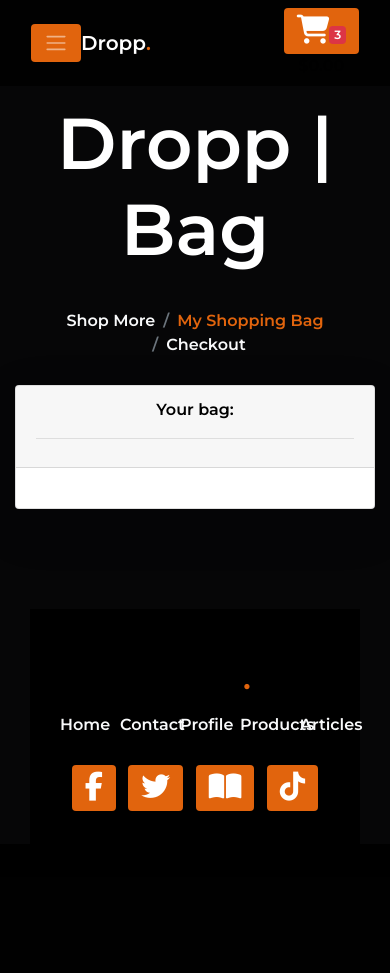
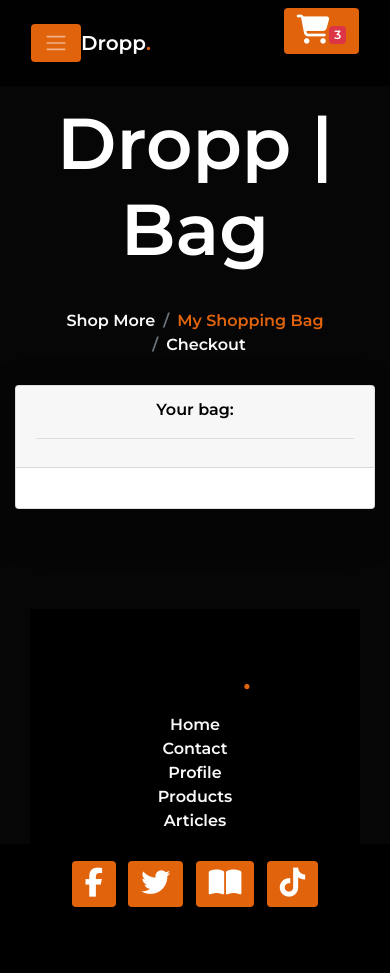
Before and after one commit to Marcroth0/canned-water, a Django app: page /bag/ in a window 390 px wide. Before the commit the page ends 811 px from the top, so only its background shows below. Run offline with Django 3.2, Linux system fonts and the light colour scheme; some libraries are stand-ins or nearby versions; some web fonts are replaced.

Commit message:
Fixed responsiveness of footer

```diff
--- a/templates/base.html
+++ b/templates/base.html
@@ -286,19 +286,19 @@
                 </div>
             </div>
             <div class="row mb-3 mt-2 d-flex text-center justify-content-center">
-                <div class="col-2">
+                <div class="col-md-2">
                     <a href="{% url 'home' %}" class="text-light">Home</a>
                 </div>
-                <div class="col-2">
+                <div class="col-md-2">
                     <a href="{% url 'contact_us' %}" class="text-light">Contact</a>
                 </div>
-                <div class="col-2">
+                <div class="col-md-2">
                     <a href="{% url 'profile' %}" class="text-light">Profile</a>
                 </div>
-                <div class="col-2">
+                <div class="col-md-2">
                     <a href="{% url 'products' %}" class="text-light">Products</a>
                 </div>
-                <div class="col-2">
+                <div class="col-md-2">
                     <a href="{% url 'view_articles' %}" class="text-light">Articles</a>
                 </div>
             </div>
```
Also changed, not shown: home/static/home/css/home.css (+0 -11 lines).
